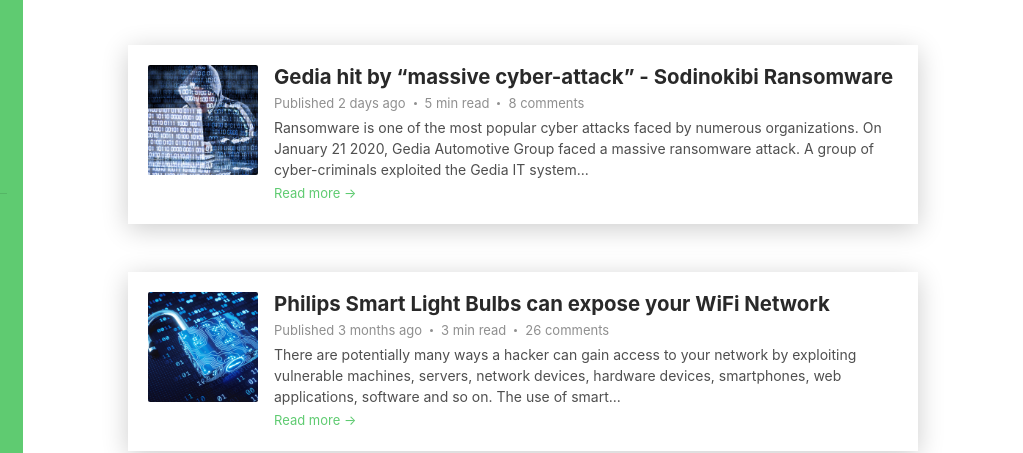
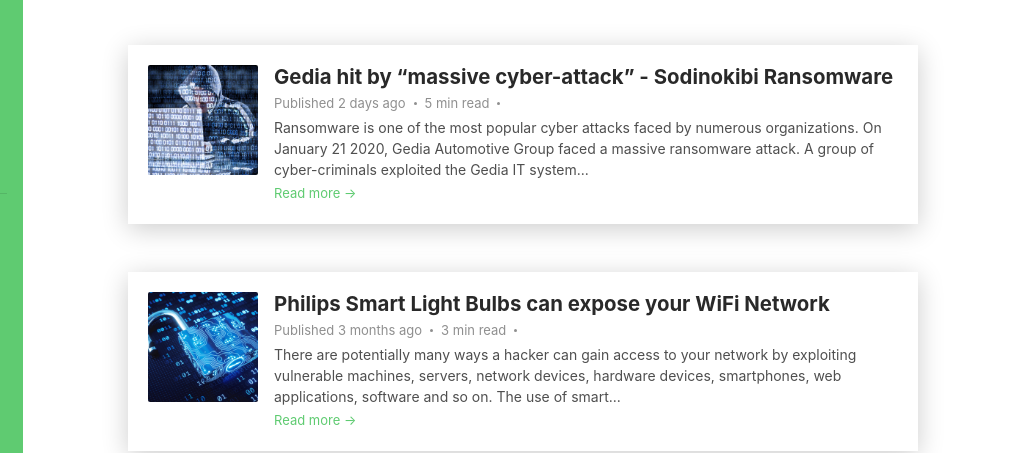
Before and after one commit to salvisaurabh43/salvisaurabh43.github.io, a plain HTML site: page index.html in a window 1280 px wide. Shown: the part 229-682 px from the top of the page, 257-1280 px from the left. Drawn offline with Linux system fonts and the light colour scheme.

Commit message:
Update index.html

```diff
--- a/index.html
+++ b/index.html
@@ -94,7 +94,7 @@
 					    <img class="mr-3 img-fluid post-thumb d-none d-md-flex" src="assets/images/blog/blog-post-thumb-1.jpg" alt="image">
 					    <div class="media-body">
 						    <h3 class="title mb-1"><a href="blogs/blog1.html">Gedia hit by “massive cyber-attack” - Sodinokibi Ransomware</a></h3>
-						    <div class="meta mb-1"><span class="date">Published 2 days ago</span><span class="time">5 min read</span><span class="comment"><a href="#">8 comments</a></span></div>
+						    <div class="meta mb-1"><span class="date">Published 2 days ago</span><span class="time">5 min read</span><span class="comment"></span></div>
 						    <div class="intro">Ransomware is one of the most popular cyber attacks faced by numerous organizations. On January 21 2020, Gedia Automotive Group faced a massive ransomware attack. A group of cyber-criminals exploited the Gedia IT system...</div>
 						    <a class="more-link" href="blogs/blog1.html">Read more &rarr;</a>
 					    </div><!--//media-body-->
@@ -105,7 +105,7 @@
 					    <img class="mr-3 img-fluid post-thumb d-none d-md-flex" src="assets/images/blog/blog-post-thumb-2.jpg" alt="image">
 					    <div class="media-body">
 						    <h3 class="title mb-1"><a href="blogs/blog2.html">Philips Smart Light Bulbs can expose your WiFi Network</a></h3>
-						    <div class="meta mb-1"><span class="date">Published 3 months ago</span><span class="time">3 min read</span><span class="comment"><a href="#">26 comments</a></span></div>
+						    <div class="meta mb-1"><span class="date">Published 3 months ago</span><span class="time">3 min read</span><span class="comment"></span></div>
 						    <div class="intro">There are potentially many ways a hacker can gain access to your network by exploiting vulnerable machines, servers, network devices, hardware devices, smartphones, web applications, software and so on. The use of smart...</div>
 						    <a class="more-link" href="blogs/blog2.html">Read more &rarr;</a>
 					    </div><!--//media-body-->
```
